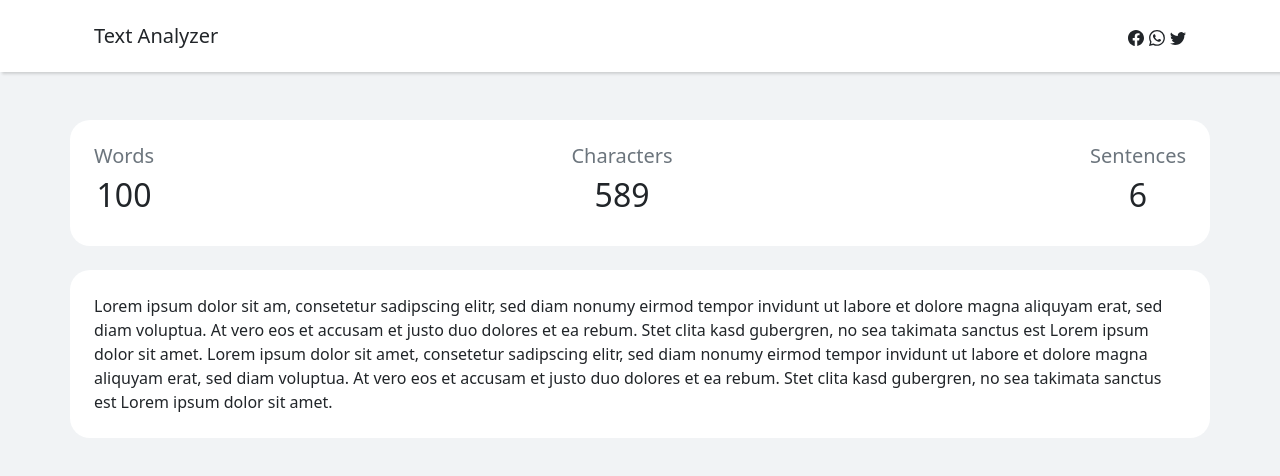
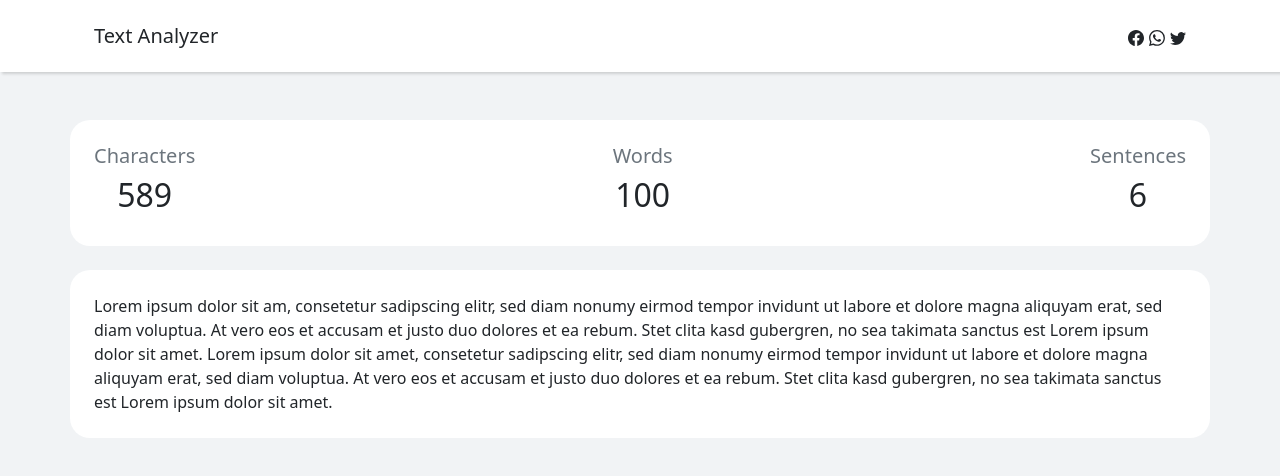
Before and after one commit to mGruber1/textanalyzer, a React (Create React App) app: page / in a window 1280 px wide. Shown: the top 476 px of the page. Built offline with nearby package versions, Linux system fonts and the light colour scheme.

Commit message:
feat: made components more generic, added new textanalyzeritem component

```diff
--- a/src/App.js
+++ b/src/App.js
@@ -3,6 +3,7 @@ import "bootstrap/dist/css/bootstrap.min.css";
 import AppHeader from './components/AppHeader';
 import TextAnalyzer from './components/TextAnalyzer';
 import TextBox from './components/TextBox';
+import TextAnalyzerItem from './components/TextAnalyzerItem';
 import { useState } from 'react';
 
 function App() {
@@ -10,21 +11,31 @@ function App() {
   const [wordCount, setWordCount] = useState(0);
   const [sentenceCount, setSentenceCount] = useState(0);
 
-  const handleCharacterCount = (characters) => {
-    setCharacterCount(characters);
+  const handleCharacterCount = (text) => {
+    setCharacterCount(text.length);
   }
 
-  const handleWordCount = (array) => {
-    setWordCount(array.length);
+  const handleWordCount = (string) => {
+    const words = string.match(/\S+/g);
+    if (words.length !== 0) {
+      setWordCount(words.length);
+    }
   }
 
-  const handleSentenceCount = (array) => {
-    setSentenceCount(array.length);
+  const handleSentenceCount = (string) => {
+    const sentences = string.match(/\./g);
+    if (sentences.length !== 0) {
+      setSentenceCount(sentences.length);
+    }
   }
   return (
     <div className="app h-100">
       <AppHeader></AppHeader>
-      <TextAnalyzer characterCount={characterCount} setCharacterCount={handleCharacterCount} wordCount={wordCount} setWordCount={handleWordCount} sentenceCount={sentenceCount} setSentenceCount={handleSentenceCount}></TextAnalyzer>
+      <TextAnalyzer sentenceCount={sentenceCount} setSentenceCount={handleSentenceCount}>
+        <TextAnalyzerItem title="Characters" value={characterCount} setValue={handleCharacterCount}></TextAnalyzerItem>
+        <TextAnalyzerItem title="Words" value={wordCount} setValue={handleWordCount}></TextAnalyzerItem>
+        <TextAnalyzerItem title="Sentences" value={sentenceCount} setValue={handleSentenceCount}></TextAnalyzerItem>
+      </TextAnalyzer>
       <TextBox></TextBox>
     </div>
   );
--- a/src/components/TextAnalyzer.js
+++ b/src/components/TextAnalyzer.js
@@ -1,34 +1,9 @@
 import { useEffect } from "react";
 
 const TextAnalyzer = (props) => {
-    useEffect(() => {
-        const text = document.getElementById('text').innerHTML;
-        props.setCharacterCount(text.length)
-
-        const words = text.match(/\S+/g);
-        if (words.length !== 0) {
-            props.setWordCount(words);
-        }
-
-        const sentences = text.match(/\./g);
-        if (sentences.length !== 0) {
-            props.setSentenceCount(sentences);
-        }
-    }, []);
     return (
         <div className="container text-analyzer p-4 mb-4 d-flex justify-content-between">
-            <div className="text-center text-analyzer-item">
-                <h5 className="text-secondary">Words</h5>
-                <h2>{props.wordCount}</h2>
-            </div>
-            <div className="text-center text-analyzer-item">
-                <h5 className="text-secondary">Characters</h5>
-                <h2>{props.characterCount}</h2>
-            </div>
-            <div className="text-center text-analyzer-item">
-                <h5 className="text-secondary">Sentences</h5>
-                <h2>{props.sentenceCount}</h2>
-            </div>
+            {props.children}
         </div>
     )
 }
--- /dev/null
+++ b/src/components/TextAnalyzerItem.js
@@ -0,0 +1,17 @@
+import { useEffect } from "react";
+
+const TextAnalyzerItem = (props) => {
+    useEffect(() => {
+        const text = document.getElementById('text').innerHTML;
+        props.setValue(text);
+    }, [])
+
+    return (
+        <div className="text-center text-analyzer-item">
+            <h5 className="text-secondary">{props.title}</h5>
+            <h2>{props.value}</h2>
+        </div>
+    )
+}
+
+export default TextAnalyzerItem;
```
